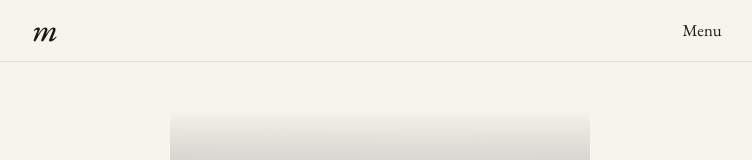
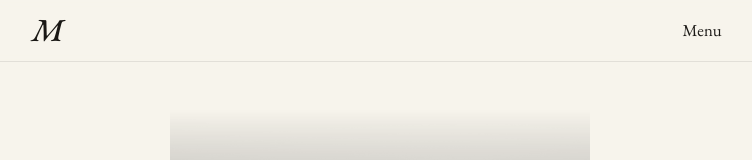
Before and after one commit to maxlestage/mon-cv, a React (Vite) app: page / in a window 1280 px wide. Shown: the top 160 px of the page, without its empty margins (260-1012 px from the left). Built offline with nearby package versions, Linux system fonts and the light colour scheme.

Commit message:
Use uppercase brand mark
Show "M" instead of lowercase "m" for the topbar wordmark.

```diff
--- a/src/components/Nav.tsx
+++ b/src/components/Nav.tsx
@@ -31,8 +31,8 @@ export function Nav({
   const triggerRef = useRef<HTMLButtonElement>(null);
   const firstLinkRef = useRef<HTMLAnchorElement>(null);
 
-  // Use the first letter of the brand as the small italic mark (e.g. "m")
-  const mark = brand.trim().charAt(0).toLowerCase() || "·";
+  // Use the first letter of the brand as the small italic mark (e.g. "M")
+  const mark = brand.trim().charAt(0).toUpperCase() || "·";
 
   useEffect(() => {
     if (!open) return;
```
